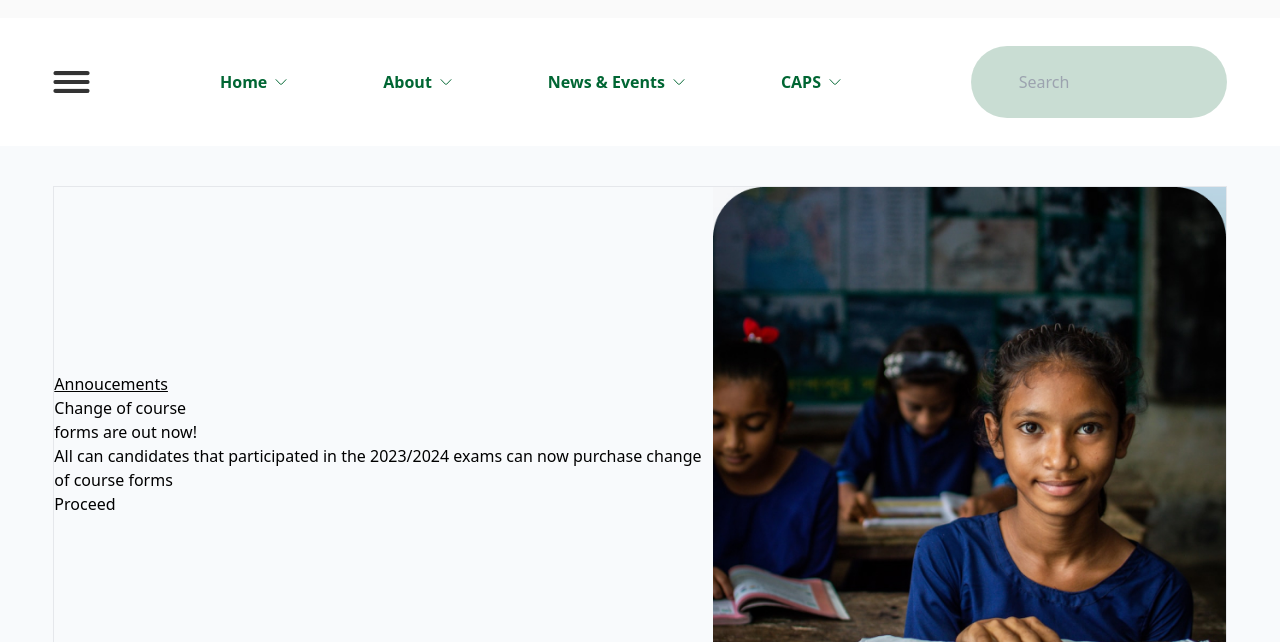
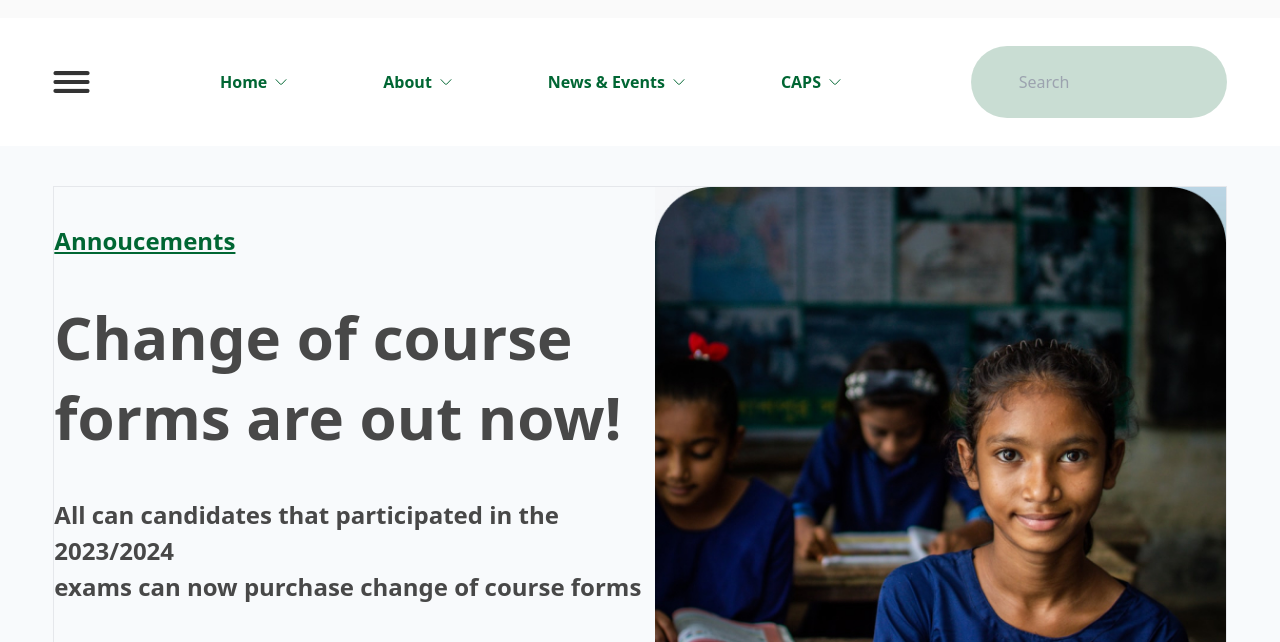
Before and after one commit to codejutsu1/jamb-redesign, a website built with Vite: page index.html in a window 1280 px wide. Shown: the part 154-796 px from the top of the page. Built offline with nearby package versions, Linux system fonts and the light colour scheme.

Commit message:
designed the announcement section

```diff
--- a/index.html
+++ b/index.html
@@ -42,13 +42,22 @@
     </header>
     <main>
       <section class="bg-[#D9D9D9] py-10" style="background: rgba(239, 243, 248, 0.41);">
-        <div class="flex border w-11/12 mx-auto">
+        <div class="flex justify-between border w-11/12 mx-auto">
           <div class="flex items-center">
-            <div>
-              <p class="underline">Annoucements</p>
-              <h1>Change of course <br> forms are out now!</h1>
-              <p>All can candidates that participated in the 2023/2024 exams can now purchase change of course forms</p>
-              <button>
+            <div class="flex flex-col space-y-10">
+              <p class="underline text-[#063] font-bold text-2xl">
+                Annoucements
+              </p>
+              <h1 class="text-[#484848] text-6xl font-bold leading-[80px]">
+                Change of course
+                <br>
+                forms are out now!
+              </h1>
+              <p class="text-2xl font-semibold leading-9 text-[#484848]">
+                All can candidates that participated in the 2023/2024
+                <br>
+                exams can now purchase change of course forms</p>
+              <button class="inline-block text-center py-5 px-14 text-white bg-[#063] rounded-3xl text-2xl font-bold leading-9">
                 Proceed
               </button>
             </div>
```
